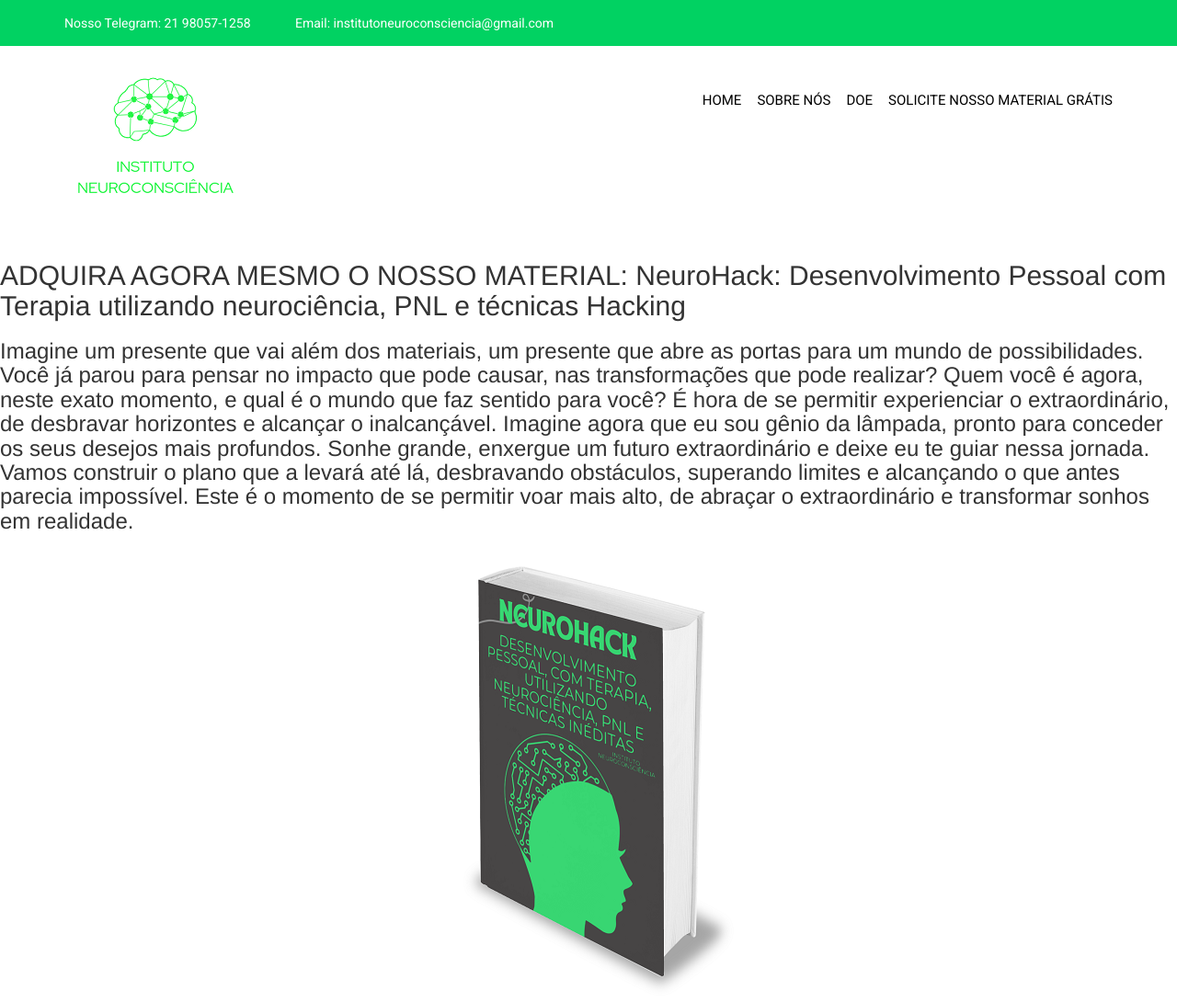
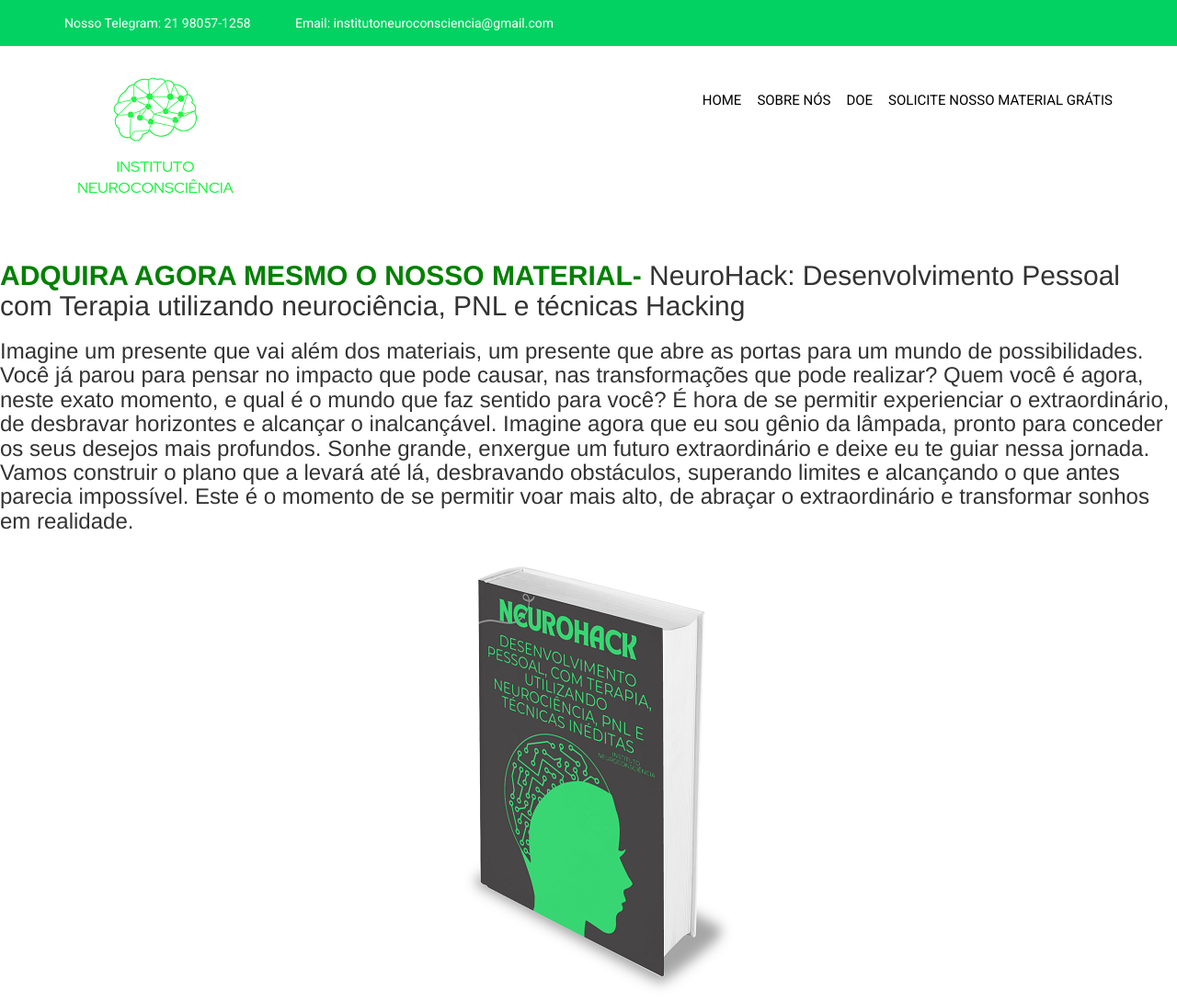
Before and after one commit to Institutoneuroconsciencia/neurohack, a plain HTML site: page index.html in a window 1280 px wide. Shown: the top 1090 px of the page at 92% size. Drawn offline with Linux system fonts and the light colour scheme.

Commit message:
Update index.html
FONT COLOR

```diff
--- a/index.html
+++ b/index.html
@@ -62,7 +62,7 @@
             </section>
         </header>
 
-            <h2>ADQUIRA AGORA MESMO O NOSSO MATERIAL: NeuroHack: Desenvolvimento Pessoal com Terapia utilizando neurociência, PNL e técnicas Hacking</h2>
+            <h2><font color="green"><strong>ADQUIRA AGORA MESMO O NOSSO MATERIAL- </strong></font> NeuroHack: Desenvolvimento Pessoal com Terapia utilizando neurociência, PNL e técnicas Hacking</h2>
 
 
    <!-- <img src="img/events_single_two.jpg" style="margin:25px 50px 75px 350px;width:500px;" alt=""> -->
```
